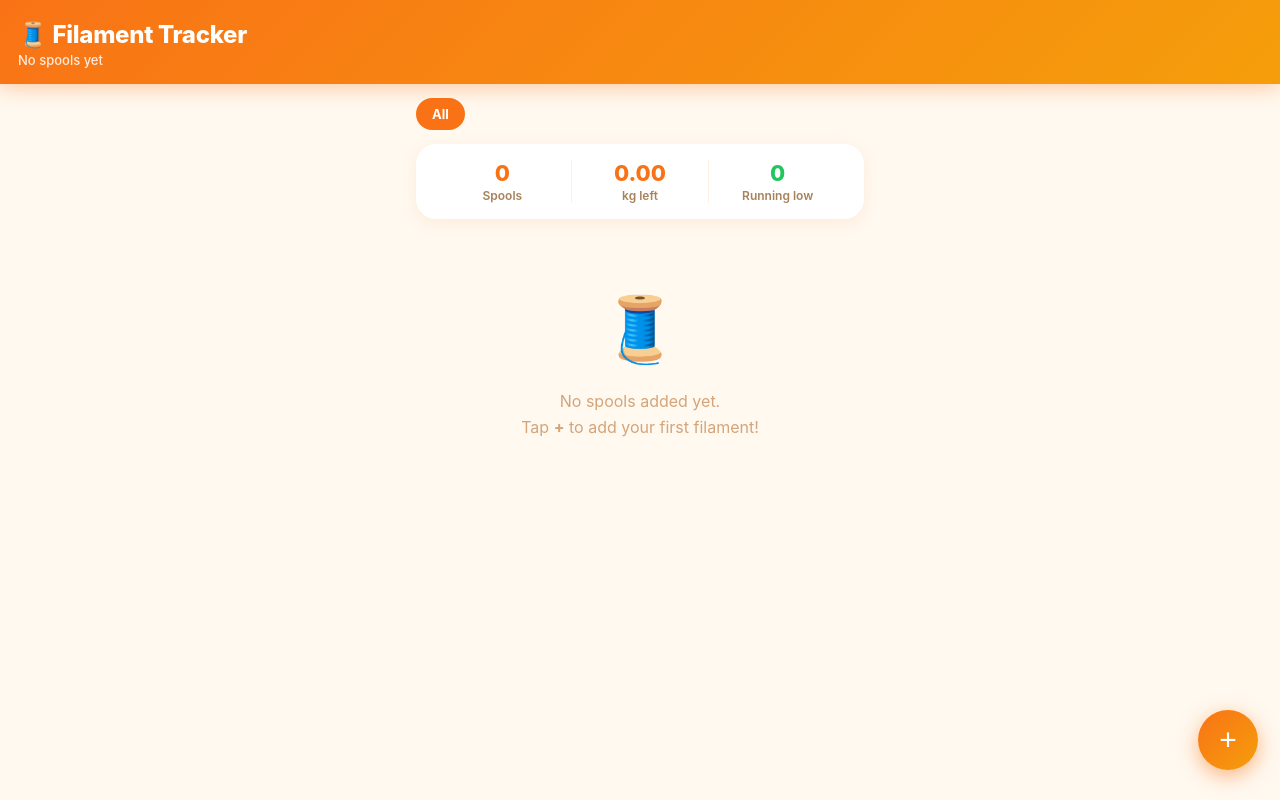
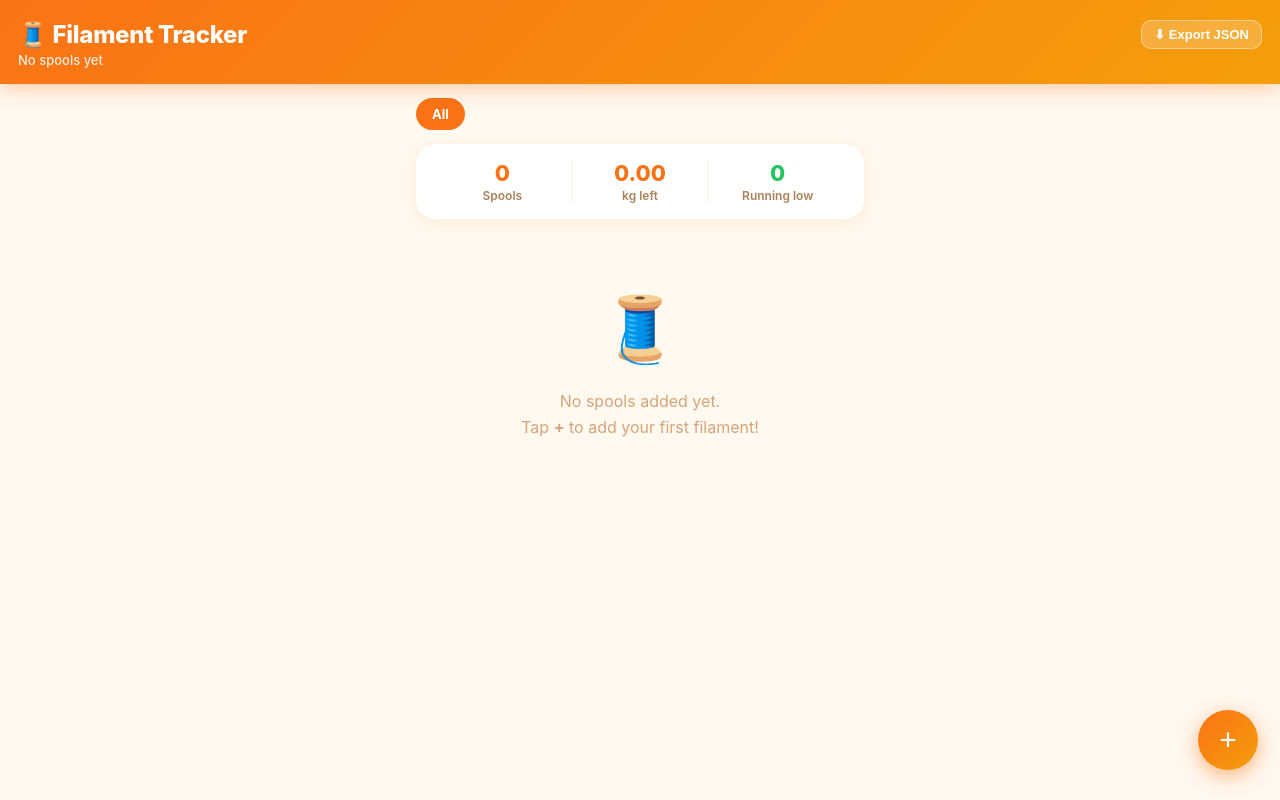
Before and after one commit to Sleepy-ash-eve/filaments_state, a plain HTML site: page index.html in a window 1280 px wide. Drawn offline with Linux system fonts and the light colour scheme.

Commit message:
Add JSON export button to header
Adds an "⬇ Export JSON" button in the app header that downloads the full
spool list as a dated JSON file (filaments-YYYY-MM-DD.json).

Co-Authored-By: Claude Sonnet 4.6 <noreply@anthropic.com>

```diff
--- a/index.html
+++ b/index.html
@@ -40,8 +40,24 @@
             box-shadow: 0 4px 20px rgba(249,115,22,0.35);
         }
 
+        .header-top { display: flex; justify-content: space-between; align-items: center; }
         header h1 { font-size: 24px; font-weight: 800; letter-spacing: -0.3px; }
         header p  { font-size: 13px; opacity: 0.85; margin-top: 3px; font-weight: 500; }
+
+        .btn-export {
+            background: rgba(255,255,255,0.2);
+            border: 1.5px solid rgba(255,255,255,0.4);
+            color: white;
+            border-radius: 10px;
+            padding: 6px 12px;
+            font-size: 13px; font-weight: 700;
+            cursor: pointer;
+            display: flex; align-items: center; gap: 5px;
+            transition: background 0.15s;
+            white-space: nowrap;
+            flex-shrink: 0;
+        }
+        .btn-export:active { background: rgba(255,255,255,0.35); }
 
         /* ── Filter bar ── */
         .filter-bar {
@@ -374,7 +390,10 @@
 </head>
 <body>
     <header>
-        <h1>🧵 Filament Tracker</h1>
+        <div class="header-top">
+            <h1>🧵 Filament Tracker</h1>
+            <button class="btn-export" onclick="exportJSON()">⬇ Export JSON</button>
+        </div>
         <p id="hdr-sub">Loading…</p>
     </header>
 
@@ -685,6 +704,17 @@
             render();
         }
 
+        function exportJSON() {
+            if (!spools.length) { alert('No spools to export.'); return; }
+            const blob = new Blob([JSON.stringify(spools, null, 2)], { type: 'application/json' });
+            const url = URL.createObjectURL(blob);
+            const a = document.createElement('a');
+            a.href = url;
+            a.download = `filaments-${new Date().toISOString().slice(0, 10)}.json`;
+            a.click();
+            URL.revokeObjectURL(url);
+        }
+
         render();
     </script>
 </body>
```
